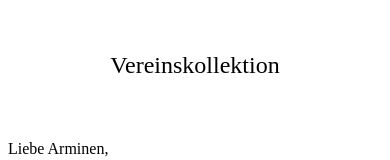
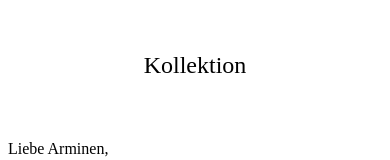
Before and after one commit to chewable-jpg/sva-website, a Next.js app: page /collektion in a window 390 px wide. Shown: the top 160 px of the page. Built offline with nearby package versions, Linux system fonts and the light colour scheme.

Commit message:
fixed mobile collectionpage

```diff
--- a/src/pages/collektion.jsx
+++ b/src/pages/collektion.jsx
@@ -41,7 +41,7 @@ const Home = () => {
       >
         <Box>
           <Heading as="h1" fontSize="5xl" fontWeight="500" py="20">
-            Vereinskollektion
+            Kollektion
           </Heading>
         </Box>
       </Box>
```
